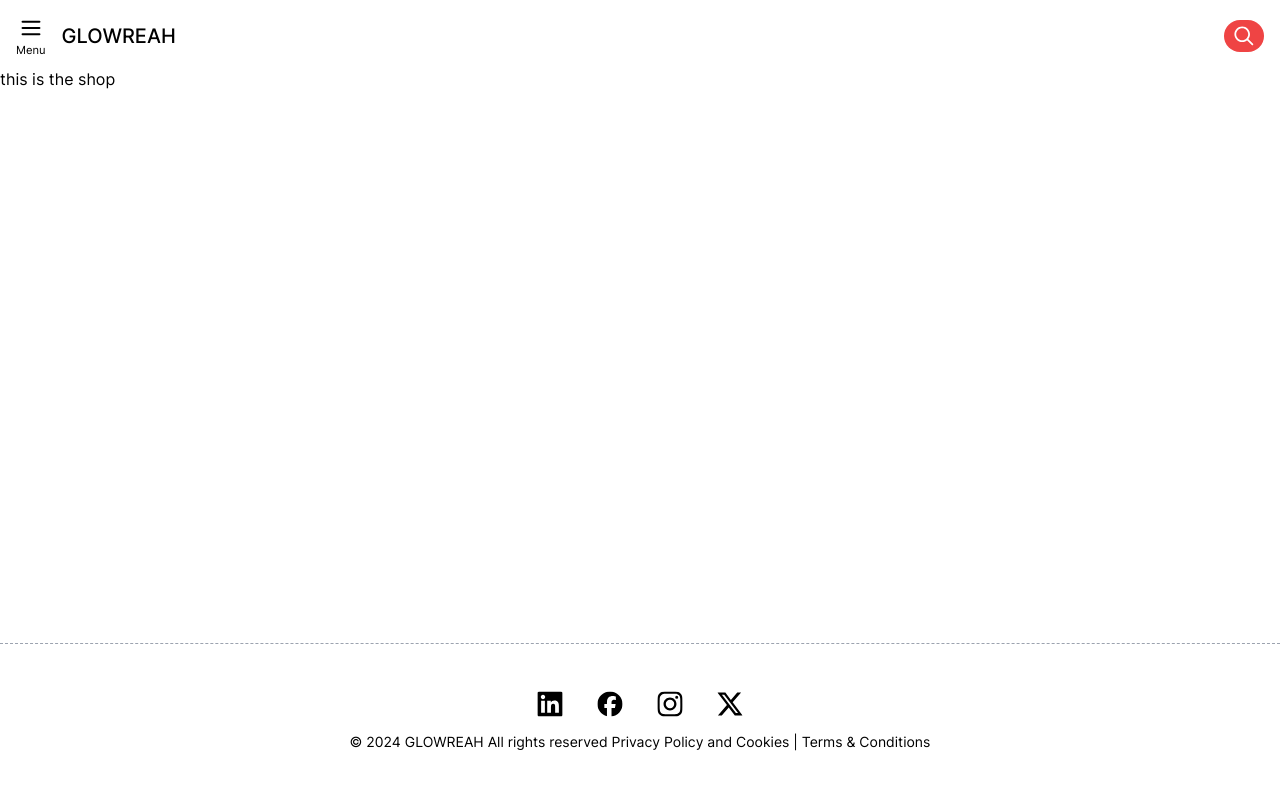
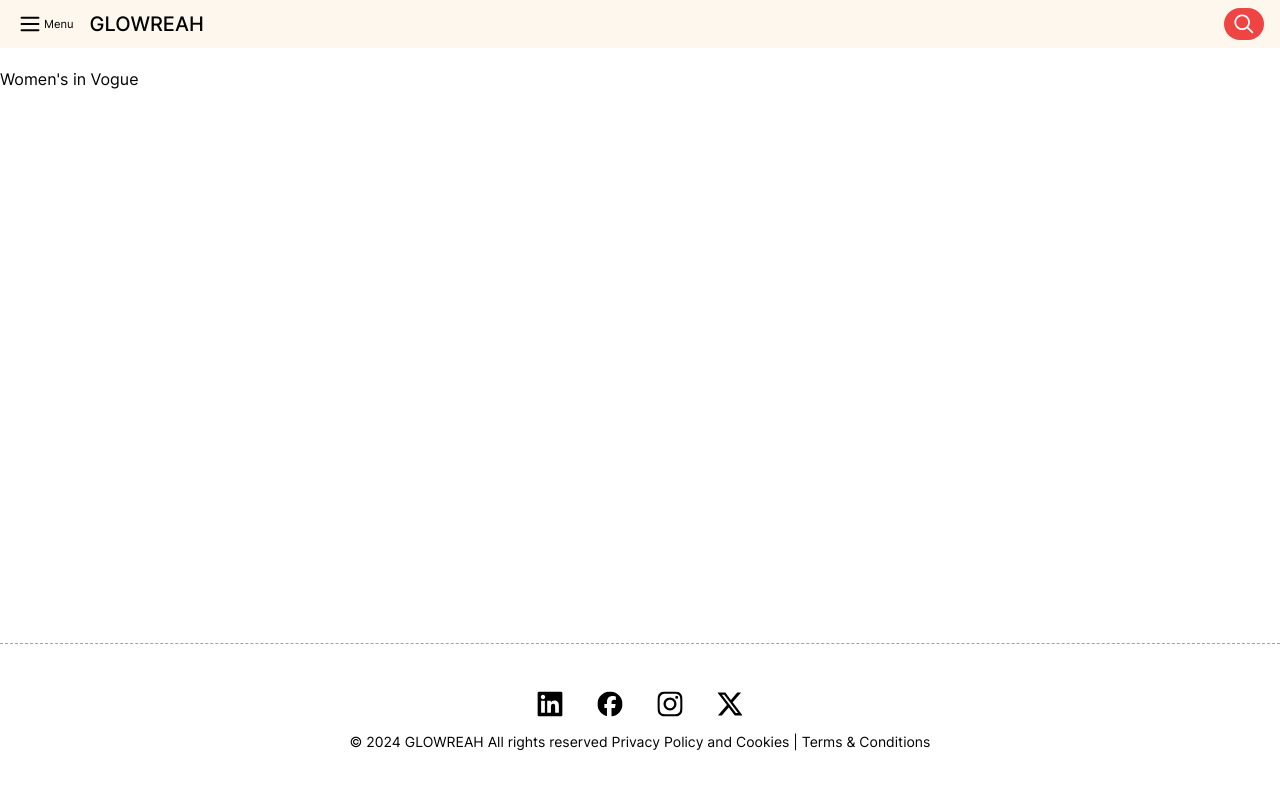
Before and after one commit to boygemini/Glowreah, a Next.js app: page /shop in a window 1280 px wide. Shown: the top 790 px of the page. Built offline with nearby package versions, Linux system fonts and the light colour scheme.

Commit message:
initiated shop context

```diff
--- /dev/null
+++ b/app/contexts/ShopContext.tsx
@@ -0,0 +1,25 @@
+"use client";
+
+import { createContext, useContext } from "react";
+
+interface itemObject {
+  id: string;
+  name: string;
+  category: string;
+  description: string;
+  images: Array<string>;
+}
+
+export type ShopContent = {
+  collectionTitle: string;
+  collectionList: Array<object>;
+  setCollectionTitle: (title: string) => void;
+  setCollectionList: (list: Array<itemObject>) => void;
+};
+
+export const ShopContext = createContext<ShopContent>({
+  collectionList: [],
+  collectionTitle: "",
+  setCollectionList: () => {},
+  setCollectionTitle: () => {},
+});
--- a/app/globals.css
+++ b/app/globals.css
@@ -85,6 +85,8 @@ svg {
 
 /* menu button */
 .menu-btn {
+  font-size: 1rem;
+  flex-direction: row;
   /* background-color: white; */
 }
 
@@ -112,12 +114,12 @@ svg {
 }
 
 .top-nav {
-  height: 4.5rem;
+  height: auto;
   z-index: 1;
   position: fixed !important;
   top: 0;
   align-items: center;
-  background-color: transparent;
+  background-color: var(--bg-color);
   /* background-color: rgb(255, 192, 203); */
 }
 
--- a/app/layout.tsx
+++ b/app/layout.tsx
@@ -1,23 +1,41 @@
-import React from "react";
+"use client";
+
+import React, { useState } from "react";
 import DatabaseProvider from "@/lib/DatabaseProvider";
 import { useRouter } from "next/router";
 import "./globals.css";
 import NavBar from "./components/navbar";
 import Xline from "./components/ui/xline";
 import Footer from "./components/footer";
+import { ShopContent, ShopContext } from "./contexts/ShopContext";
 
 export default function RootLayout({
   children,
 }: Readonly<{
   children: React.ReactNode;
 }>) {
+  const [collectionTitle, setCollectionTitle] =
+    useState<string>("Women's in Vogue");
+  const [collectionList, setCollectionList] = useState<object[]>([]);
+
   return (
     <html lang="en" suppressHydrationWarning>
       <head />
       <body>
         <NavBar />
         <div className="main">
-          <DatabaseProvider>{children}</DatabaseProvider>
+          <DatabaseProvider>
+            <ShopContext.Provider
+              value={{
+                collectionList,
+                collectionTitle,
+                setCollectionList,
+                setCollectionTitle,
+              }}
+            >
+              {children}
+            </ShopContext.Provider>
+          </DatabaseProvider>
         </div>
         <Xline />
         <Footer />
--- a/app/shop/page.tsx
+++ b/app/shop/page.tsx
@@ -1,9 +1,20 @@
-import React from "react";
+"use client";
 
-type Props = {};
+import React, { useState, useContext } from "react";
+import { ShopContext } from "../contexts/ShopContext";
 
-const Shop = (props: Props) => {
-  return <div>this is the shop</div>;
+interface Props {
+  children: React.ReactNode;
+}
+
+const Shop = ({ children }: Props) => {
+  const shopContext = useContext(ShopContext);
+  const { collectionTitle } = shopContext;
+  return (
+    <>
+      <h1>{collectionTitle}</h1>
+    </>
+  );
 };
 
 export default Shop;
```
Also changed, not shown: lib/ShopProvider.jsx (added, +16 -0 lines).
